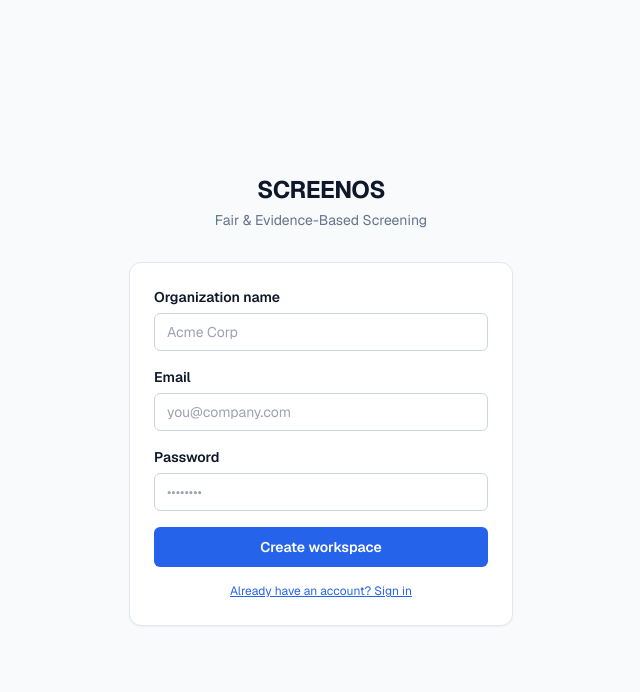
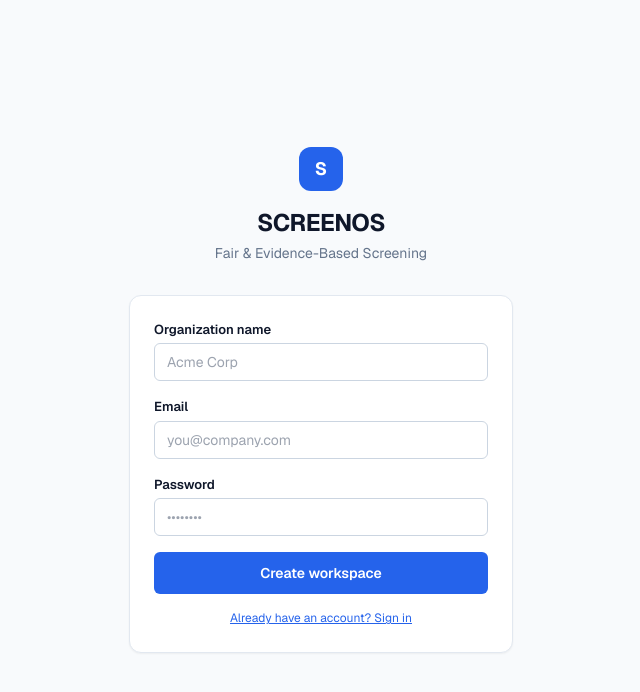
Before and after one commit to MAhsaanUllah/ScreenOS, a React (Vite) app in the folder frontend/: page / in a window 1280 px wide. Both pictures are taken after a click on the button "New team? Create a workspace". Shown: the top 692 px of the page, without its empty margins (319-959 px from the left). Built offline with nearby package versions, Linux system fonts and the light colour scheme; a web font is replaced by a local one.

Commit message:
feat(ui): unify input and label styles and polish login page

```diff
--- a/frontend/src/Login.jsx
+++ b/frontend/src/Login.jsx
@@ -1,6 +1,7 @@
 import { useState } from 'react'
 import { api } from './api.js'
 import { saveSession } from './session.js'
+import { Alert } from './ui.jsx'
 
 export default function Login({ onLogin }) {
   const [mode, setMode] = useState('login')
@@ -36,44 +37,57 @@ export default function Login({ onLogin }) {
     <div className="min-h-screen flex items-center justify-center bg-slate-50 p-6">
       <div className="w-full max-w-sm">
         <div className="text-center mb-8">
-          <div className="text-2xl font-bold tracking-tight text-slate-900">SCREENOS</div>
+          <div className="inline-flex items-center justify-center w-11 h-11 rounded-xl bg-brand-500 text-white text-lg font-bold font-display mb-4">S</div>
+          <div className="text-2xl font-bold tracking-tight text-slate-900 font-display">SCREENOS</div>
           <p className="text-sm text-slate-500 mt-1">Fair & Evidence-Based Screening</p>
         </div>
 
         <form onSubmit={submit} className="bg-white border border-slate-200 rounded-xl p-6 shadow-sm">
           {mode === 'register' && (
-            <label className="block text-sm font-semibold text-slate-900 mb-1.5">Organization name</label>
-          )}
-          {mode === 'register' && (
+            <div className="mb-4">
+              <label htmlFor="org-name" className="label">Organization name</label>
               <input
+                id="org-name"
                 value={orgName}
                 onChange={e => setOrgName(e.target.value)}
                 placeholder="Acme Corp"
-              className="w-full px-3 py-2 border border-slate-300 rounded-md text-sm mb-4 focus:outline-none focus:border-blue-500 focus:ring-2 focus:ring-blue-500/20"
+                maxLength={80}
+                required
+                className="input"
               />
+            </div>
           )}
 
-          <label className="block text-sm font-semibold text-slate-900 mb-1.5">Email</label>
+          <div className="mb-4">
+            <label htmlFor="email" className="label">Email</label>
             <input
+              id="email"
               type="email"
               value={email}
               onChange={e => setEmail(e.target.value)}
               placeholder="you@company.com"
-            className="w-full px-3 py-2 border border-slate-300 rounded-md text-sm mb-4 focus:outline-none focus:border-blue-500 focus:ring-2 focus:ring-blue-500/20"
+              required
+              className="input"
             />
+          </div>
 
-          <label className="block text-sm font-semibold text-slate-900 mb-1.5">Password</label>
+          <div className="mb-4">
+            <label htmlFor="password" className="label">Password</label>
             <input
+              id="password"
               type="password"
               value={password}
               onChange={e => setPassword(e.target.value)}
               placeholder="••••••••"
-            className="w-full px-3 py-2 border border-slate-300 rounded-md text-sm mb-4 focus:outline-none focus:border-blue-500 focus:ring-2 focus:ring-blue-500/20"
+              minLength={8}
+              required
+              className="input"
             />
+          </div>
 
-          {error && <p role="alert" className="text-sm text-red-600 mb-4">{error}</p>}
+          {error && <Alert tone="error">{error}</Alert>}
 
-          <button type="submit" disabled={busy} className="w-full bg-blue-600 text-white text-sm font-semibold px-4 py-2.5 rounded-md hover:bg-blue-700 disabled:opacity-50">
+          <button type="submit" disabled={busy} className="btn-primary">
             {busy ? 'Please wait...' : mode === 'login' ? 'Sign in' : 'Create workspace'}
           </button>
 
--- a/frontend/src/Settings.jsx
+++ b/frontend/src/Settings.jsx
@@ -90,15 +90,15 @@ export default function Settings({ session, onSessionChange }) {
 
       <div className="flex flex-col gap-6 max-w-3xl">
         <section className="bg-white border border-slate-200 rounded-xl p-5">
-          <h2 className="text-[15px] font-semibold mb-4">Organization</h2>
+          <h2 className="panel-title">Organization</h2>
           {org && (
             <div className="flex flex-col gap-4">
               {isAdmin && (
                 <form onSubmit={rename} className="flex gap-3 items-end">
                   <label className="flex-1 block">
-                    <span className="block text-xs font-semibold text-slate-600 mb-1">Organization name</span>
+                    <span className="label">Organization name</span>
                     <input value={name} onChange={e => setName(e.target.value)} maxLength={80} required
-                      className="w-full px-3 py-2 border border-slate-300 rounded-md text-sm" />
+                      className="input" />
                   </label>
                   <button className="btn-primary" disabled={busy}>Rename</button>
                 </form>
@@ -111,15 +111,15 @@ export default function Settings({ session, onSessionChange }) {
         </section>
 
         <section className="bg-white border border-slate-200 rounded-xl p-5">
-          <h2 className="text-[15px] font-semibold mb-4">Password</h2>
+          <h2 className="panel-title">Password</h2>
           {passMsg && <Alert tone={passMsg.startsWith('Password changed') ? 'success' : 'error'}>{passMsg}</Alert>}
           <form onSubmit={changePassword} className="flex flex-col gap-3">
             <input type="password" placeholder="Current password" minLength={8} required
               value={pass.current} onChange={e => setPass({ ...pass, current: e.target.value })}
-              className="px-3 py-2 border border-slate-300 rounded-md text-sm" />
+              className="input" />
             <input type="password" placeholder="New password (min 8 characters)" minLength={8} required
               value={pass.next} onChange={e => setPass({ ...pass, next: e.target.value })}
-              className="px-3 py-2 border border-slate-300 rounded-md text-sm" />
+              className="input" />
             <div className="flex items-center gap-3">
               <button className="btn-primary" disabled={busy}>Change password</button>
             </div>
@@ -127,7 +127,7 @@ export default function Settings({ session, onSessionChange }) {
         </section>
 
         <section className="bg-white border border-slate-200 rounded-xl p-5">
-          <h2 className="text-[15px] font-semibold mb-4">AI Provider Keys</h2>
+          <h2 className="panel-title">AI Provider Keys</h2>
           <p className="text-xs text-slate-500 mb-4">
             Keys are masked after saving and never shown again. Two configured providers are used in order, so the second acts as a fallback when one fails.
           </p>
@@ -155,13 +155,13 @@ export default function Settings({ session, onSessionChange }) {
                         disabled={!spec.needs_key}
                         value={drafts[spec.id]?.key || ''}
                         onChange={e => setDraft(spec.id, 'key', e.target.value)}
-                        className="flex-1 px-3 py-2 border border-slate-300 rounded-md text-sm"
+                        className="input flex-1 max-sm:flex-none"
                       />
                       <input
                         placeholder="Model name (default if blank)"
                         value={drafts[spec.id]?.model || ''}
                         onChange={e => setDraft(spec.id, 'model', e.target.value)}
-                        className="flex-1 px-3 py-2 border border-slate-300 rounded-md text-sm"
+                        className="input flex-1 max-sm:flex-none"
                       />
                       <button className="btn-primary" disabled={busy || (spec.needs_key && !drafts[spec.id]?.key)}
                         onClick={() => save(spec.id, spec.needs_key)}>Save</button>
--- a/frontend/src/Team.jsx
+++ b/frontend/src/Team.jsx
@@ -53,15 +53,14 @@ export default function Team({ session }) {
       {isAdmin && (
         <form onSubmit={add} className="bg-white border border-slate-200 rounded-xl p-4 mb-5 flex gap-3 items-end max-sm:flex-col">
           <label className="flex-1 block">
-            <span className="block text-xs font-semibold text-slate-600 mb-1">Email of an existing account</span>
+            <span className="label">Email of an existing account</span>
             <input value={email} onChange={e => setEmail(e.target.value)} type="email" required
               placeholder="teammate@company.com"
-              className="w-full px-3 py-2 border border-slate-300 rounded-md text-sm" />
+              className="input" />
           </label>
           <label className="block">
-            <span className="block text-xs font-semibold text-slate-600 mb-1">Role</span>
-            <select value={role} onChange={e => setRole(e.target.value)}
-              className="px-3 py-2 border border-slate-300 rounded-md text-sm bg-white">
+            <span className="label">Role</span>
+            <select value={role} onChange={e => setRole(e.target.value)} className="input">
               <option value="RECRUITER">Recruiter</option>
               <option value="ADMIN">Admin</option>
             </select>
--- a/frontend/src/Workspace.jsx
+++ b/frontend/src/Workspace.jsx
@@ -41,7 +41,7 @@ export default function Workspace({ session, onSwitch, onSessionChange }) {
       <div className="h-1 bg-blue-600" />
       <header className="bg-white border-b border-slate-200 px-6 py-3 flex items-center justify-between sticky top-0 z-40">
         <div className="flex items-center gap-3">
-          <strong className="text-[15px] font-bold tracking-tight">SCREENOS</strong>
+          <strong className="text-[15px] font-bold tracking-tight font-display">SCREENOS</strong>
           <span className="text-[13px] text-slate-400">/ {session.org.name}</span>
         </div>
 
--- a/frontend/src/index.css
+++ b/frontend/src/index.css
@@ -22,8 +22,20 @@
   .btn-reject {
     @apply bg-white text-red-600 border border-red-200 px-4 py-2 rounded-md font-semibold text-sm cursor-pointer hover:bg-red-50 disabled:opacity-50 disabled:cursor-not-allowed;
   }
+  .btn-ghost {
+    @apply bg-white text-slate-600 border border-slate-200 px-3.5 py-2 rounded-md text-sm font-medium cursor-pointer transition-colors hover:bg-slate-50 disabled:opacity-50 disabled:cursor-not-allowed;
+  }
+  .input {
+    @apply w-full px-3 py-2 border border-slate-300 rounded-md text-sm bg-white focus:outline-none focus:border-blue-500 focus:ring-2 focus:ring-blue-500/20 disabled:bg-slate-50 disabled:text-slate-400;
+  }
+  .label {
+    @apply block text-[13px] font-semibold text-slate-900 mb-1;
+  }
   .panel {
     @apply bg-white border border-slate-200 rounded-xl p-6 shadow-sm;
+  }
+  .panel-title {
+    @apply text-[15px] font-semibold mb-4;
   }
   .pill-green {
     @apply bg-emerald-50 text-emerald-700 border border-emerald-200 text-xs font-semibold px-2 py-0.5 rounded;
```
Also changed, not shown: frontend/src/Screening.jsx (+9 -9 lines). Lines whose indentation alone changed are shown as unchanged.
